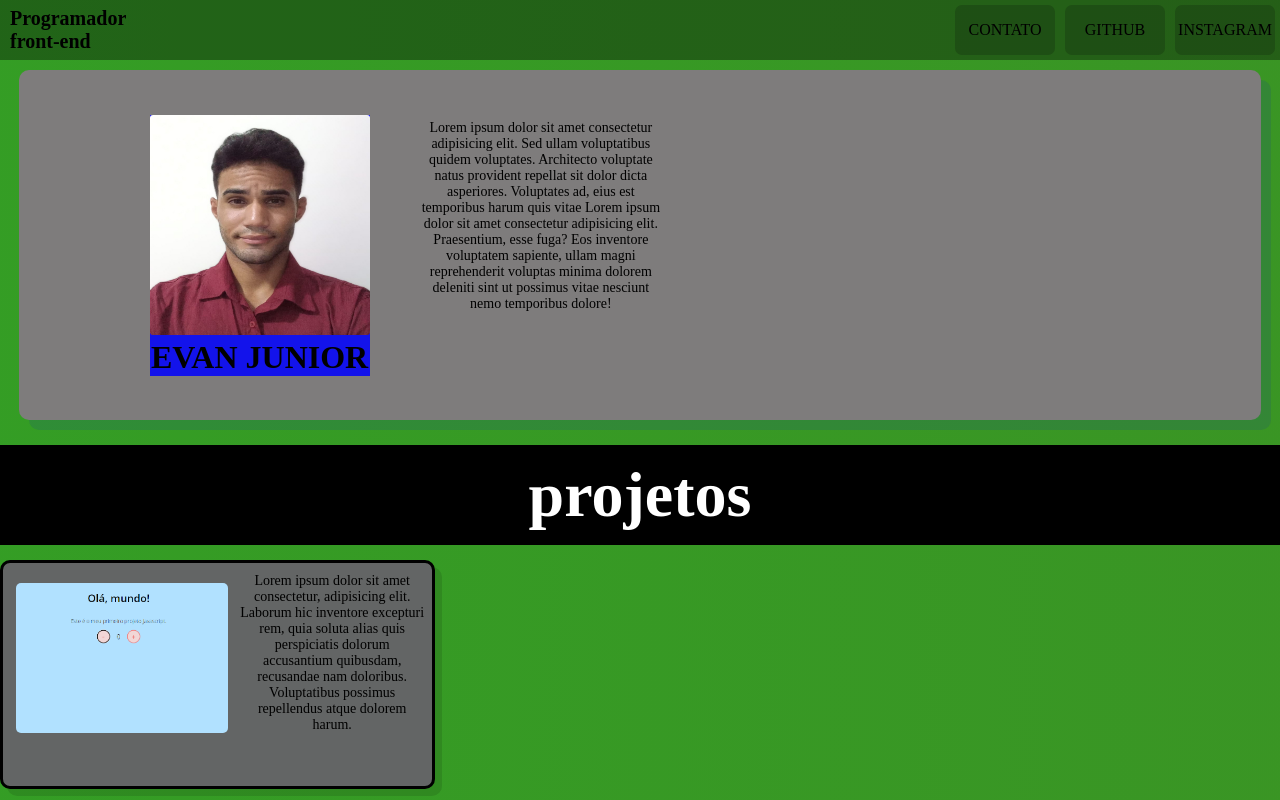
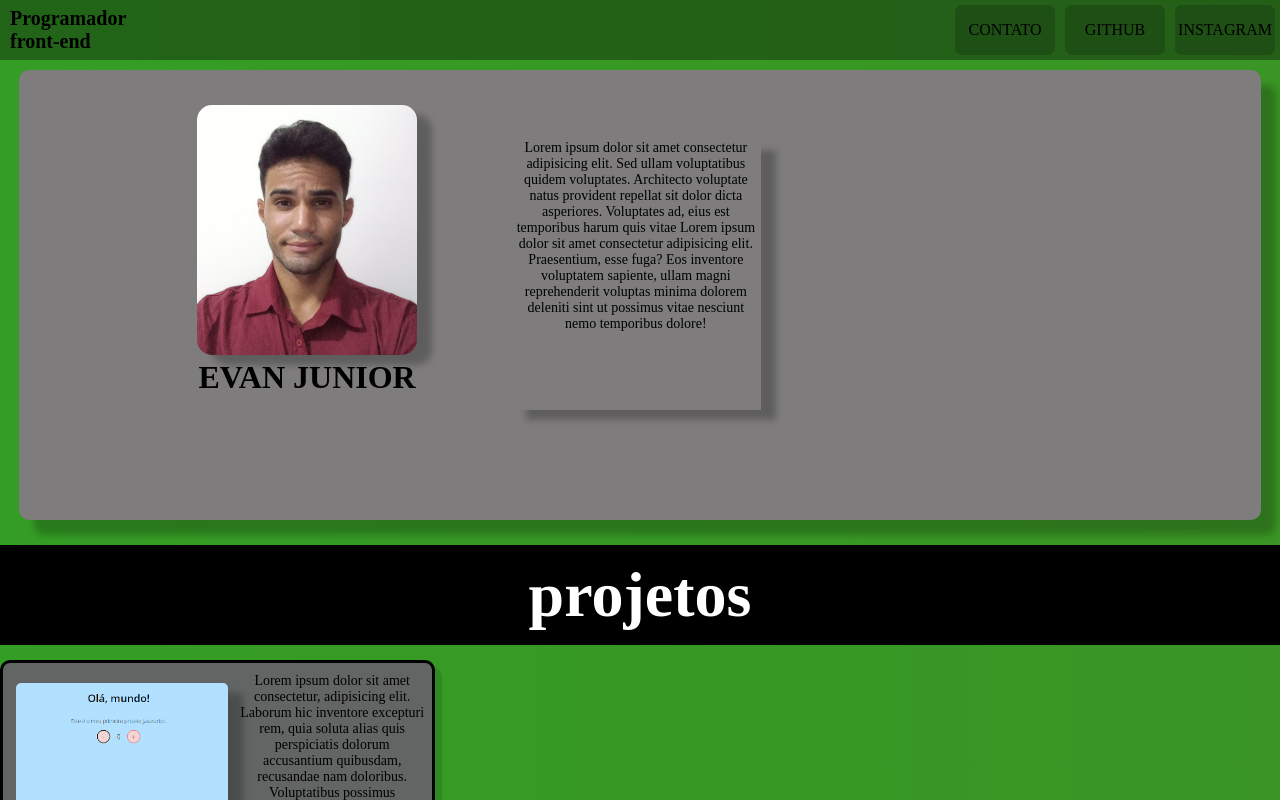
Before and after one commit to Evanjr73/PORTIFOLIO, a React (Vite) app in the folder vite-project/: page / in a window 1280 px wide. Shown: the top 800 px of the page. Built offline with nearby package versions, Linux system fonts and the light colour scheme.

Commit message:
melhorando box-shadow

```diff
--- a/vite-project/src/texto.css
+++ b/vite-project/src/texto.css
@@ -9,39 +9,44 @@
     margin: auto;
     text-align: center;
     /* height: 500px; */
-    height: 350px;
+    height: 450px;
     width: 97%;
     background-color: rgb(126, 124, 124);
     color: rgb(0, 0, 0);
-    box-shadow: 10px 10px rgba(15, 21, 182, 0.118);
+    box-shadow: 15px 15px 7px rgba(0, 0, 0, 0.222);
     border-radius: 10px;
     align-items: flex-start;
+
 
 
 }
 #divtext2{
     margin: auto;
     display: block;
-    background-color: rgba(0, 0, 255, 0.849);
+
+    height:320px ;
+    width: 220px;
 }
 img{
-    height:220px ;
+    height:250px ;
     width: 220px;
-    border-radius: 3px;
+    border-radius: 15px;
+    box-shadow: 15px 10px 7px  rgba(0, 0, 0, 0.249);
 }
 p{
     font-size: 14px;
 }
 #texto{
-
+    box-shadow: 15px 10px 7px  rgba(0, 0, 0, 0.249);
     width: 250px;
     margin: 50px  5%  30px  40px ;
 }
 #divtext3{
     display: flex;
     height: 350px;
-    width: 550px;
+    width: 650px;
     margin-left: 10%;
+    margin-top: 20px;
 
 
 }
```
